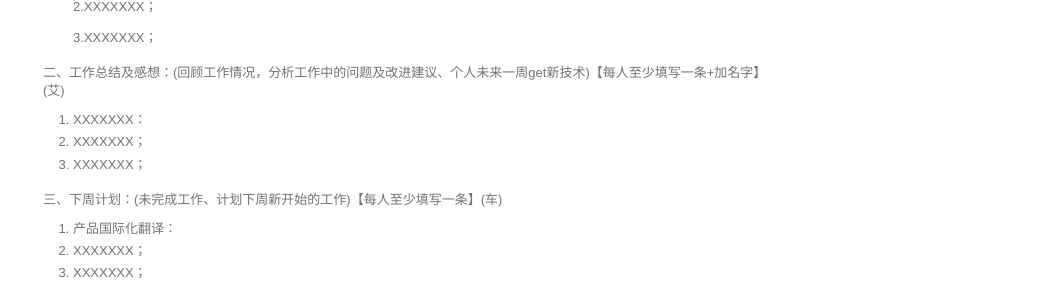
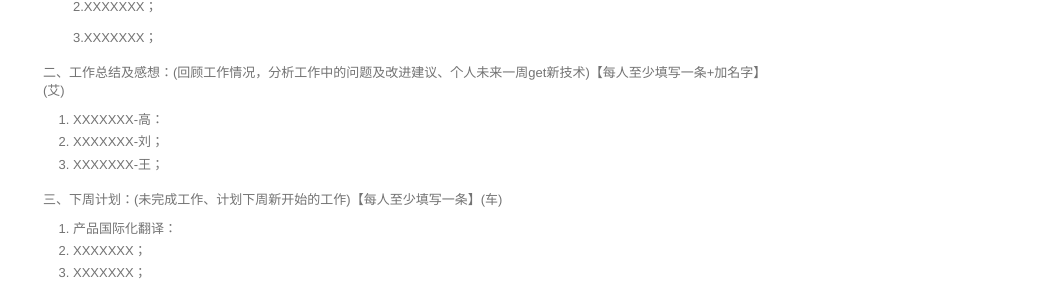
Before and after one commit to walllFlower/blog, a Jekyll site: the page built from _posts/2018-07-17-day_report_cxz.md, in a window 1280 px wide and 900 px high, scrolled down 6555 px. Shown: the part 148-451 px from the top of the window, without its empty margins (227-1280 px from the left). Built offline with Jekyll 4.4.1, drawn with Linux system fonts in a browser that asks for light colours; comment, search, counter and statistics services are not loaded.

Commit message:
Update 2018-07-17-day_report_cxz.md

```diff
--- a/_posts/2018-07-17-day_report_cxz.md
+++ b/_posts/2018-07-17-day_report_cxz.md
@@ -424,9 +424,9 @@ categories: 技术运营工作周报
 
 二、工作总结及感想：(回顾工作情况，分析工作中的问题及改进建议、个人未来一周get新技术)【每人至少填写一条+加名字】(艾)
 
-1. XXXXXXX：
-2. XXXXXXX；
-3. XXXXXXX；
+1. XXXXXXX-高：
+2. XXXXXXX-刘；
+3. XXXXXXX-王；
 
 三、下周计划：(未完成工作、计划下周新开始的工作)【每人至少填写一条】(车)
 
```
